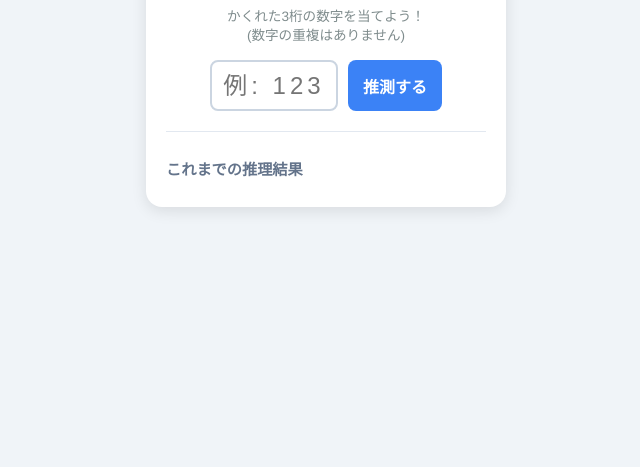
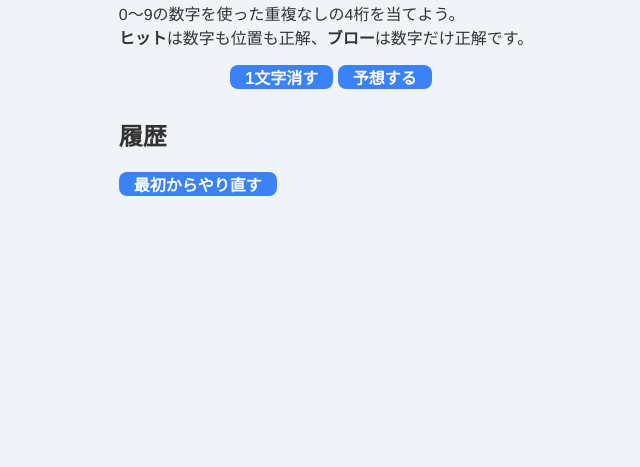
Before and after one commit to 5110-5110/suujiategame, a plain HTML site: page index.html in a window 1280 px wide. Shown: the part 333-800 px from the top of the page, without its empty margins (314-954 px from the left). Drawn offline with Linux system fonts and the light colour scheme.

Commit message:
Update index.html

```diff
--- a/index.html
+++ b/index.html
@@ -1,30 +1,34 @@
 <!DOCTYPE html>
 <html lang="ja">
 <head>
-    <meta charset="UTF-8">
-    <meta name="viewport" content="width=device-width, initial-scale=1.0, maximum-scale=1.0, user-scalable=no">
-    <title>ヒットアンドブロー</title>
-    <link rel="stylesheet" href="style.css">
+  <meta charset="UTF-8">
+  <meta name="viewport" content="width=device-width, initial-scale=1">
+  <title>ヒットアンドブロー</title>
+  <link rel="stylesheet" href="style.css">
 </head>
 <body>
-    <div class="game-container">
-        <h1>🔍 ヒット＆ブロー 🎯</h1>
-        <p class="subtitle">かくれた3桁の数字を当てよう！<br>(数字の重複はありません)</p>
+  <main class="game">
+    <h1>ヒットアンドブロー</h1>
+    <p class="rule">0〜9の数字を使った重複なしの4桁を当てよう。<br>
+      <strong>ヒット</strong>は数字も位置も正解、<strong>ブロー</strong>は数字だけ正解です。</p>
 
-        <!-- 入力エリア -->
-        <div class="input-area">
-            <input type="text" id="guess-input" maxlength="3" pattern="\d*" placeholder="例: 123" autocomplete="off">
-            <button id="guess-btn">推測する</button>
-        </div>
+    <section class="input-area">
+      <div id="slots" class="slots" aria-label="入力中の数字"></div>
+      <div id="keypad" class="keypad"></div>
+      <div class="actions">
+        <button id="delete-btn" type="button" class="sub">1文字消す</button>
+        <button id="submit-btn" type="button" class="main">予想する</button>
+      </div>
+      <p id="message" class="message" role="status"></p>
+    </section>
 
-        <!-- 結果の履歴表示 -->
-        <div class="history-container">
-            <h3>これまでの推理結果</h3>
-            <div id="history-list" class="history-list"></div>
-        </div>
+    <section class="history-area">
+      <h2>履歴 <span id="count"></span></h2>
+      <ol id="history" class="history"></ol>
+    </section>
 
-        <button id="restart-btn" class="restart-btn" style="display: none;">もう一度遊ぶ</button>
-    </div>
-    <script src="script.js"></script>
+    <button id="restart-btn" type="button" class="sub restart">最初からやり直す</button>
+  </main>
+  <script src="script.js"></script>
 </body>
 </html>
```
